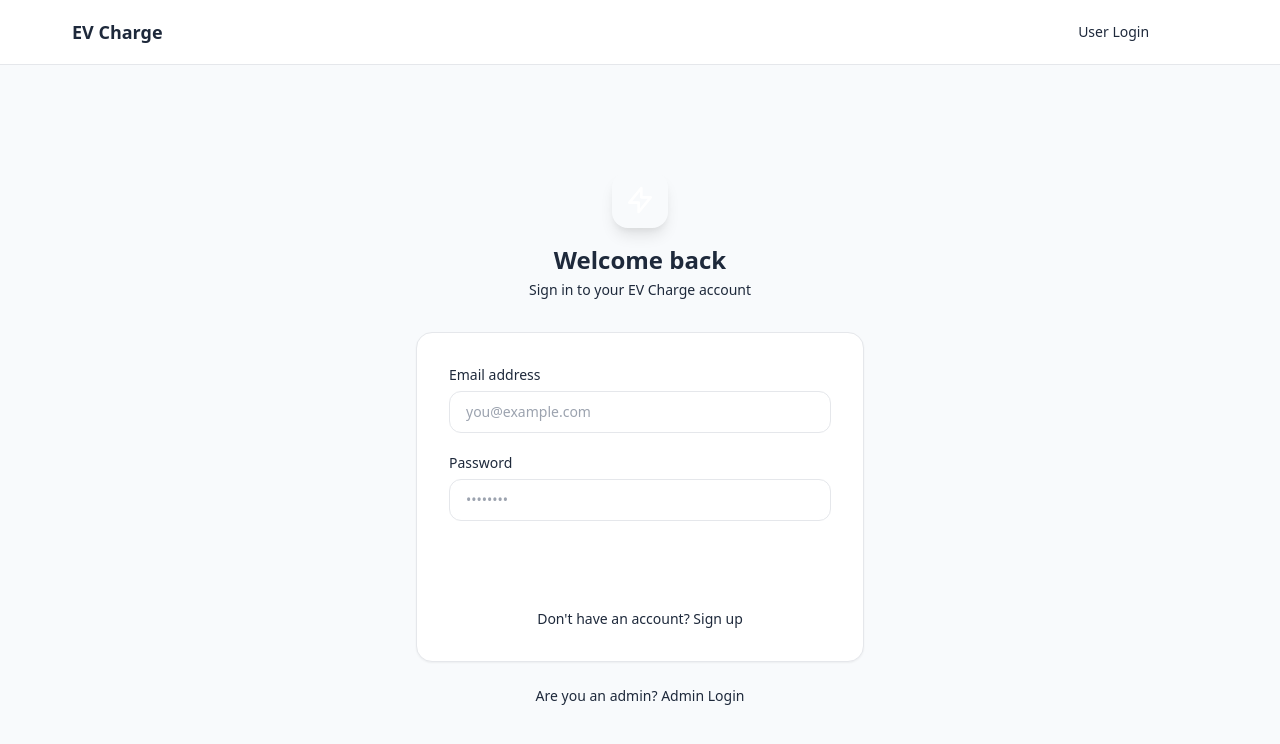
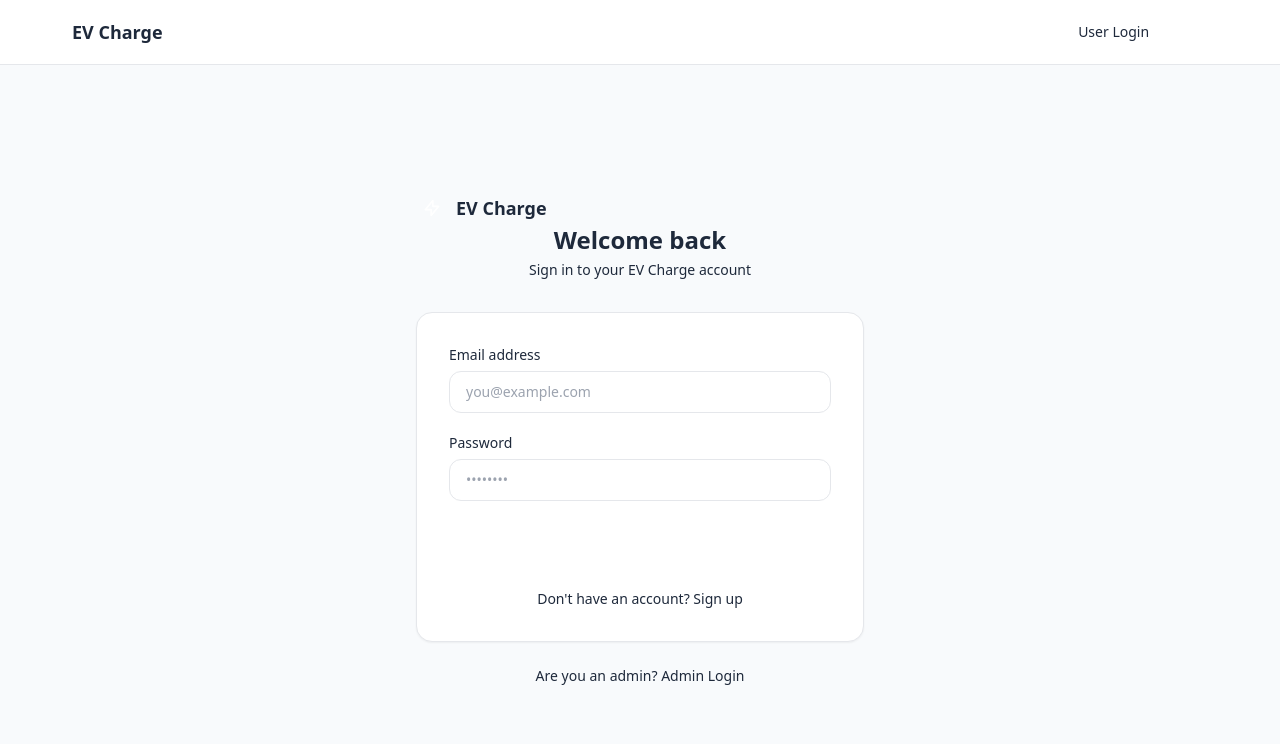
Before and after one commit to Mehulposh/EvCargeFinder, a React (Vite) app in the folder Frontend/: page /login in a window 1280 px wide. Shown: the top 744 px of the page. Built offline with nearby package versions, Linux system fonts and the light colour scheme; no server answers.

Commit message:
feat: update Logo component to enhance flexibility with props for size, text display, and link destination

```diff
--- a/Frontend/src/Components/Logo.jsx
+++ b/Frontend/src/Components/Logo.jsx
@@ -1,13 +1,36 @@
-import React from 'react'
+import React from 'react';
+import { Link } from 'react-router-dom';
 
-const Logo = () => {
+/**
+ * Logo component
+ * @param {'sm' | 'md' | 'lg'} size - sm: small icon only hint, md: default, lg: large
+ * @param {boolean} withText - show "EV Charge" text next to icon (default true)
+ * @param {string} to - link destination (default "/")
+ * @param {'light' | 'dark'} variant - light = white text (for dark backgrounds), dark = slate text (default)
+ */
+const Logo = ({ size = 'md', withText = true, to = '/', variant = 'dark' }) => {
+  const sizes = {
+    sm: { box: 'w-6 h-6', icon: 'w-3.5 h-3.5', text: 'text-sm' },
+    md: { box: 'w-8 h-8', icon: 'w-5 h-5',   text: 'text-lg' },
+    lg: { box: 'w-12 h-12', icon: 'w-7 h-7', text: 'text-2xl' },
+  };
+
+  const textColor = variant === 'light' ? 'text-white' : 'text-slate-800';
+  const { box, icon, text } = sizes[size];
+
   return (
-    <div className="inline-flex items-center justify-center w-14 h-14 bg-emerald-600 rounded-2xl mb-4 shadow-lg shadow-emerald-200">
-        <svg className="w-8 h-8 text-white" fill="none" viewBox="0 0 24 24" stroke="currentColor">
-            <path strokeLinecap="round" strokeLinejoin="round" strokeWidth={2} d="M13 10V3L4 14h7v7l9-11h-7z" />
+    <Link to={to} className="flex items-center gap-2 select-none">
+      <div className={`${box} bg-emerald-600 rounded-lg flex items-center justify-center flex-shrink-0`}>
+        <svg className={`${icon} text-white`} fill="none" viewBox="0 0 24 24" stroke="currentColor">
+          <path strokeLinecap="round" strokeLinejoin="round" strokeWidth={2}
+            d="M13 10V3L4 14h7v7l9-11h-7z" />
         </svg>
-    </div>
-  )
-}
+      </div>
+      {withText && (
+        <span className={`font-bold ${text} ${textColor}`}>EV Charge</span>
+      )}
+    </Link>
+  );
+};
 
-export default Logo
+export default Logo;
```
